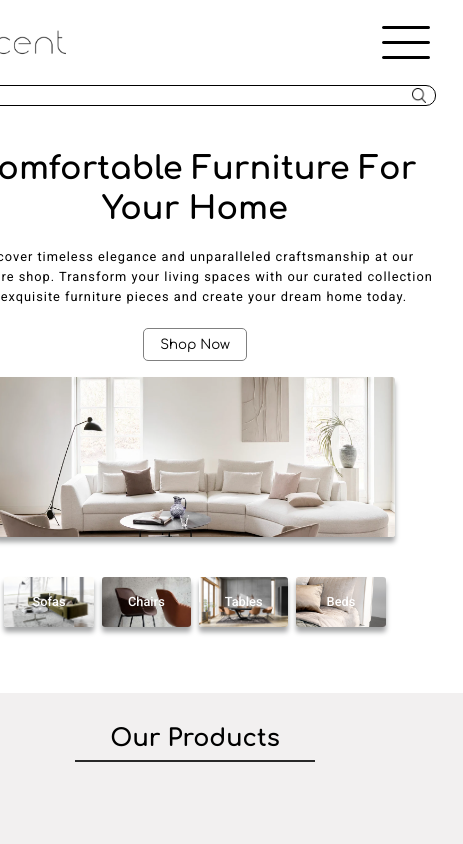
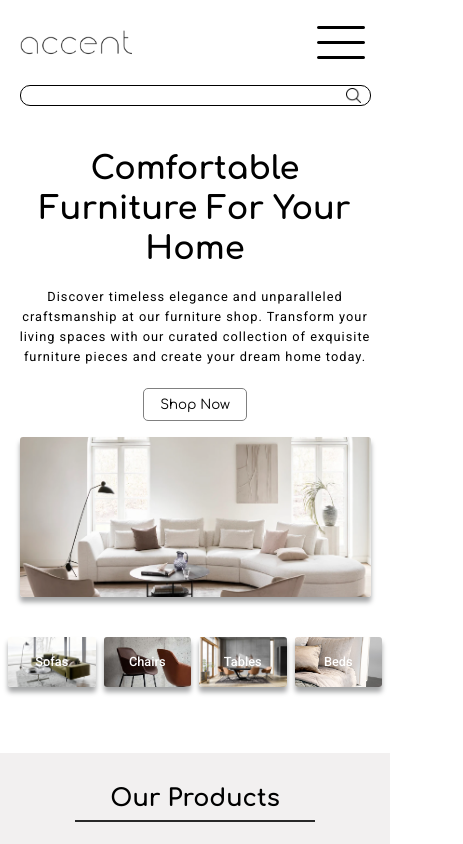
Before and after one commit to IevaZR/ecommerce-store-frontend, a React (Create React App) app: page / in a window 390 px wide. Shown: the top 844 px of the page, 463 px wide, since content can reach past the window. Built offline with nearby package versions, Linux system fonts and the light colour scheme.

Commit message:
minor fixes

```diff
--- a/src/App.css
+++ b/src/App.css
@@ -3,4 +3,5 @@ body {
   padding: 0;
   display: flex;
   justify-content: center;
+  min-width: 320px;
 }
--- a/src/Components/Header/Header.css
+++ b/src/Components/Header/Header.css
@@ -134,7 +134,6 @@
     width: 7rem;
     display: flex;
     align-items: center;
-    width: 80%;
   }
 
   .HeaderLogo {
@@ -148,3 +147,9 @@
 
  }
 }
+
+@media screen and (max-width: 400px) {
+  .HeaderNavbarMobileWrapper {
+    width: 4rem;
+  }
+}
--- a/src/HelperFunctions/ActiveSearchContext.tsx
+++ b/src/HelperFunctions/ActiveSearchContext.tsx
@@ -1,4 +1,4 @@
-import { createContext, useContext, useState, useRef } from "react";
+import { createContext, useContext, useState } from "react";
 
 const ActiveSearchContext = createContext({
     activeSearch: false,
--- a/src/Pages/MainPage/MainPage.css
+++ b/src/Pages/MainPage/MainPage.css
@@ -1,7 +1,9 @@
 .MainPageWrapper {
-    min-width: 320px;
+    width: 100vw;
     display: flex;
     align-items: center;
     flex-direction: column;
     max-width: 1280px;
+    overflow: hidden;
+    min-width: 320px;
 }
```
